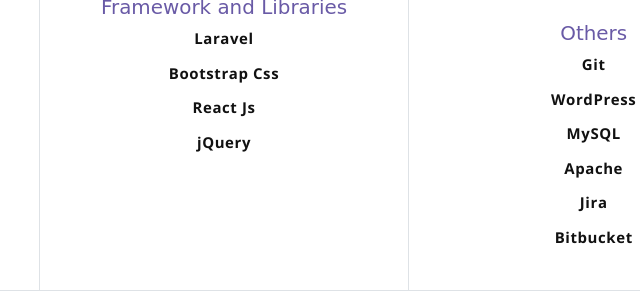
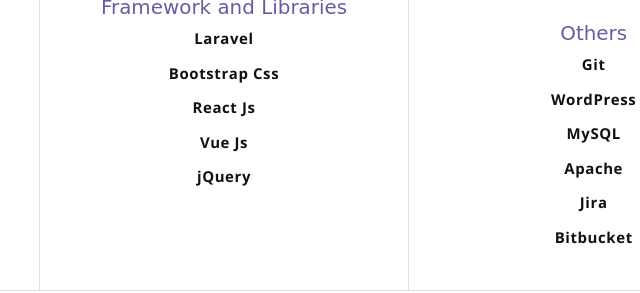
Before and after one commit to angelogelo/Gelo-Portfolio, a plain HTML site: page index.html in a window 1280 px wide. Shown: the part 1385-1678 px from the top of the page, 416-1056 px from the left. Drawn offline with nearby package versions, Linux system fonts and the light colour scheme; a web font is replaced by a local one.

Commit message:
Update index.html

```diff
--- a/index.html
+++ b/index.html
@@ -115,6 +115,7 @@
                             <p>Laravel</p>
                             <p>Bootstrap Css</p>
                             <p>React Js</p>
+                            <p>Vue Js</p>
                             <p>jQuery</p>
                         </div>
                     </div>
```
